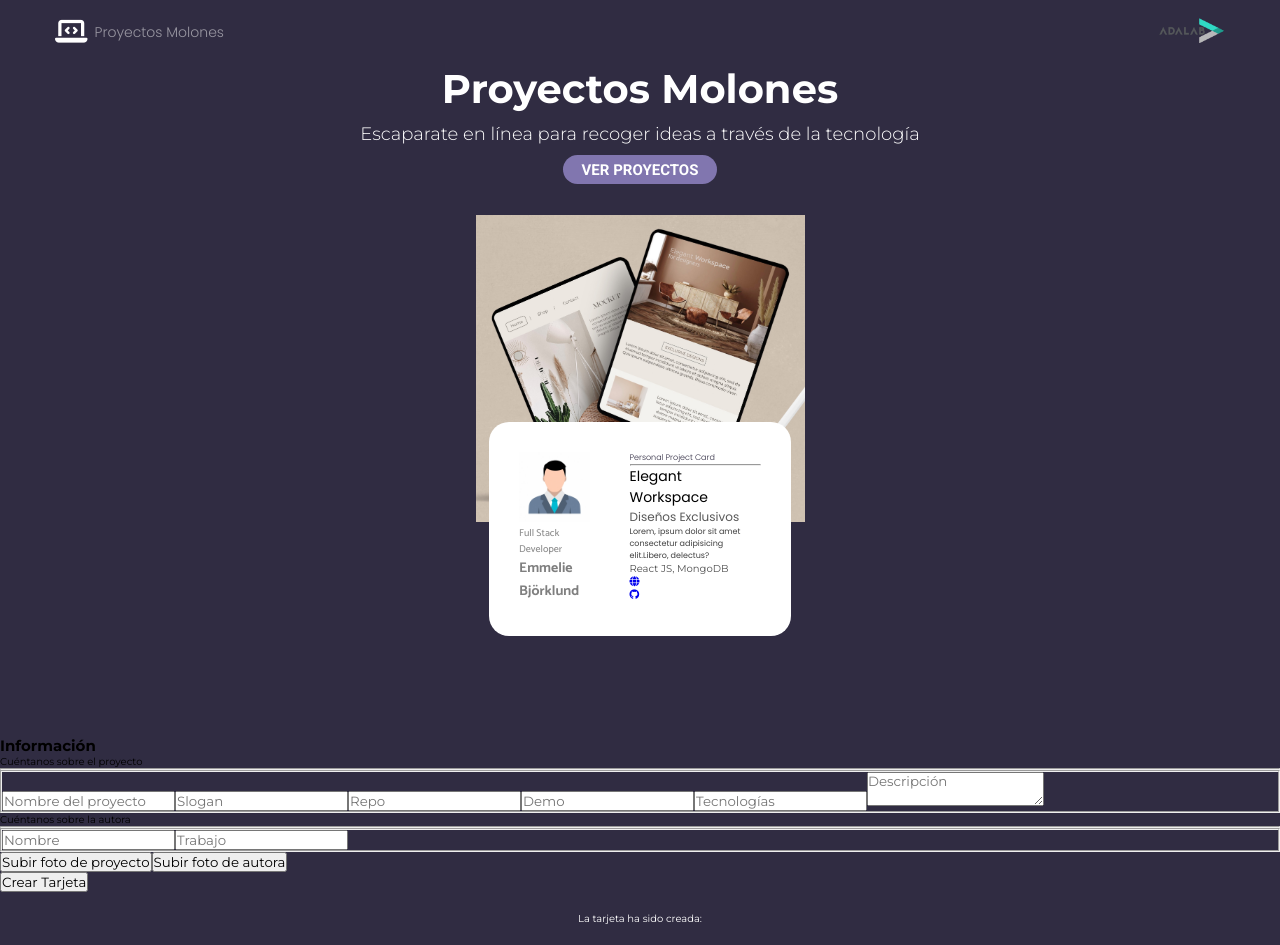
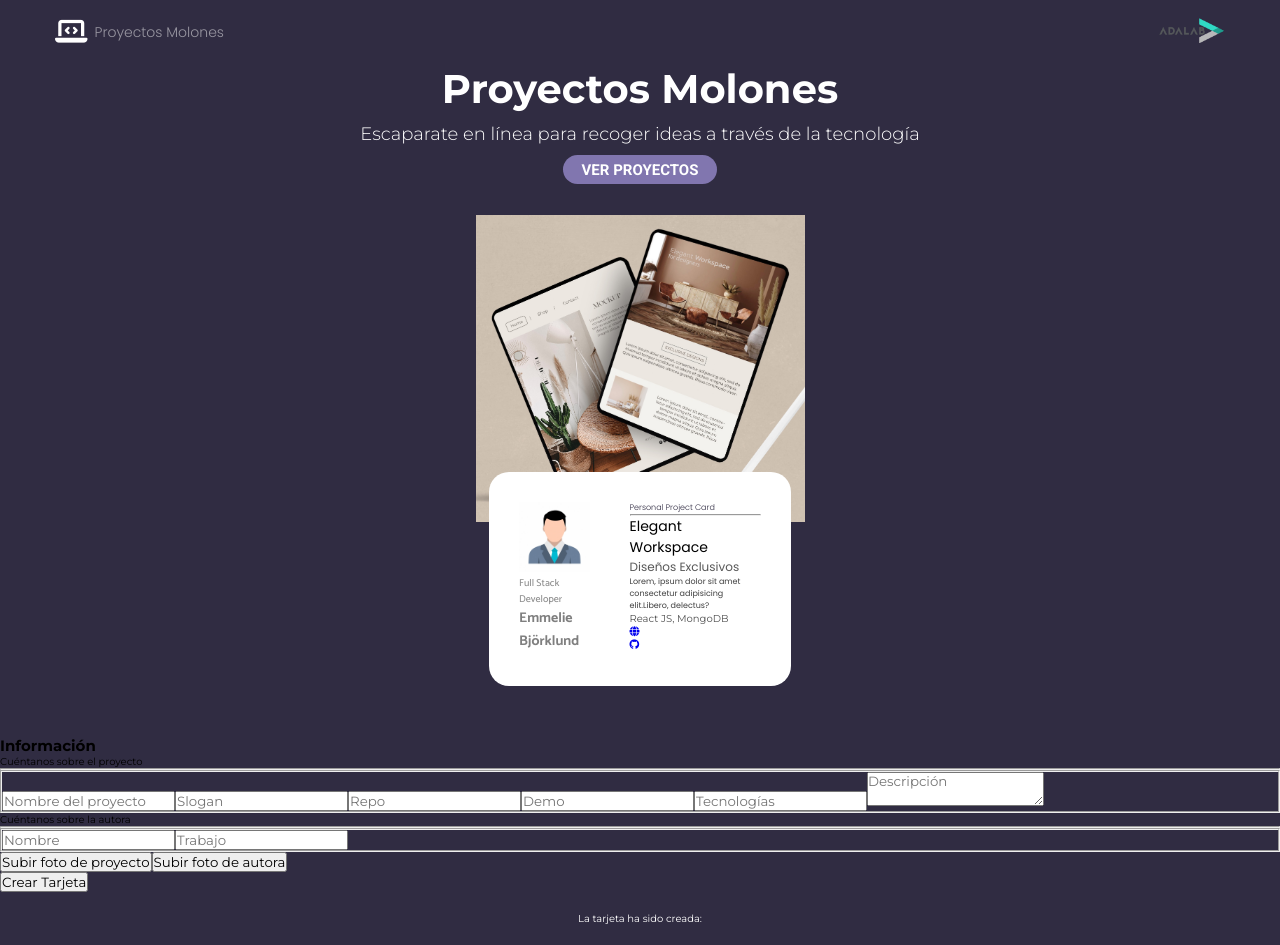
Before and after one commit to Adalab/project-promo-u-module-3-team-4, a React (Vite) app: page / in a window 1280 px wide. Built offline with nearby package versions, Linux system fonts and the light colour scheme.

Commit message:
fixed bug

```diff
--- a/src/styles/layout/preview.scss
+++ b/src/styles/layout/preview.scss
@@ -14,7 +14,7 @@
     color: #3e3e3e;
     width: 30.2rem;
     height: 21.4rem;
-    transform: translateY(-10rem);
+    transform: translateY(-5rem);
     margin: auto;
     border-radius: 2rem;
     display: flex;
```
